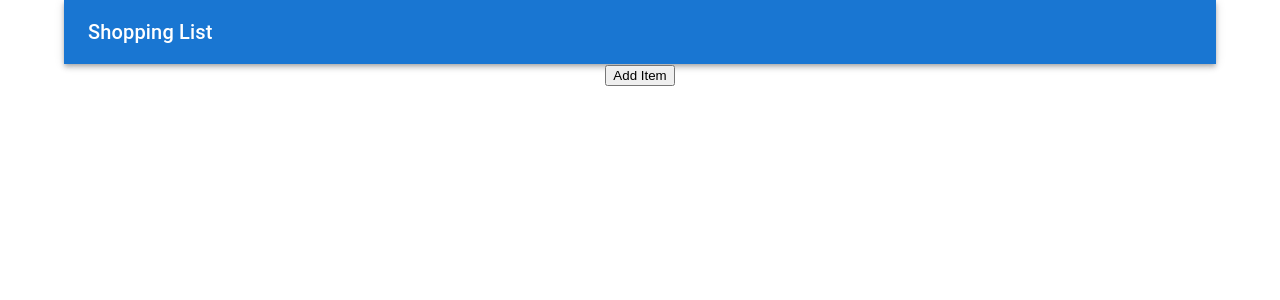
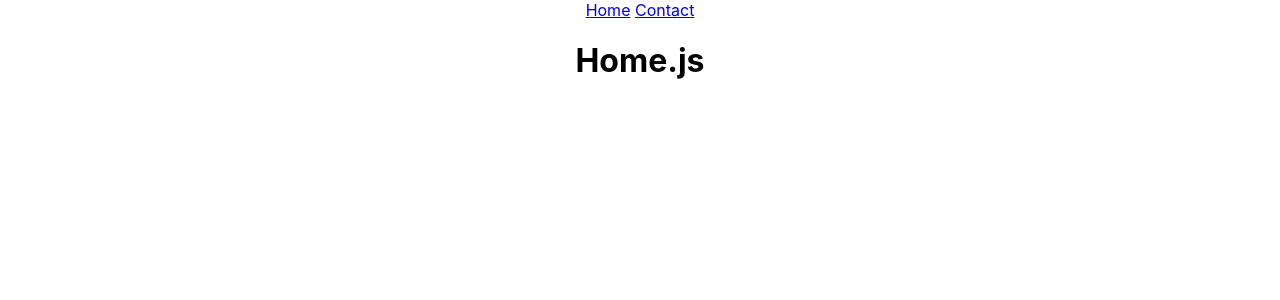
Before and after one commit to junbok1104/junbok1104-reactAndJavaProject-Front, a React (Create React App) app: page / in a window 1280 px wide. Shown: the top 300 px of the page. Built offline with nearby package versions, Linux system fonts and the light colour scheme.

Commit message:
React Route 관리 방법 - reactrouter-dom 패키지 이용

```diff
--- a/package.json
+++ b/package.json
@@ -11,9 +11,11 @@
     "@testing-library/user-event": "^13.5.0",
     "ag-grid-community": "^30.2.0",
     "ag-grid-react": "^30.2.0",
+    "history": "^5.3.0",
     "react": "^18.2.0",
     "react-date-picker": "^10.5.1",
     "react-dom": "^18.2.0",
+    "react-router-dom": "^6.17.0",
     "react-scripts": "5.0.1",
     "web-vitals": "^2.1.4"
   },
--- a/src/App.js
+++ b/src/App.js
@@ -1,11 +1,25 @@
 import './App.css';
-import MuiUse from './MuiUse';
+import {BrowserRouter, Routes, Route, Link} from 'react-router-dom';
+import Home from './Home';
+import Contact from './Contact';
 
 
 function App() {
 
   return (
-      <MuiUse></MuiUse>
+      <div className='App'>
+          <BrowserRouter>
+            <nav>
+              <Link to="/">Home</Link>{'  '}
+              <Link to="/contact">Contact</Link>{' '}
+            </nav>
+
+            <Routes>
+              <Route path='/' element={<Home />}></Route>
+              <Route path='contact' element={<Contact/>}></Route>
+            </Routes>
+          </BrowserRouter>
+      </div>
   );
 }
 
--- /dev/null
+++ b/src/Contact.js
@@ -0,0 +1,8 @@
+
+
+function Contact() {
+
+    return <h1>Contact.js</h1>
+}
+
+export default Contact;
--- /dev/null
+++ b/src/Home.js
@@ -0,0 +1,8 @@
+
+
+function Home() {
+
+    return <h1>Home.js</h1>
+}
+
+export default Home;
```
Also changed, not shown: 1 other file (tests, documents, lock files or other folders).
